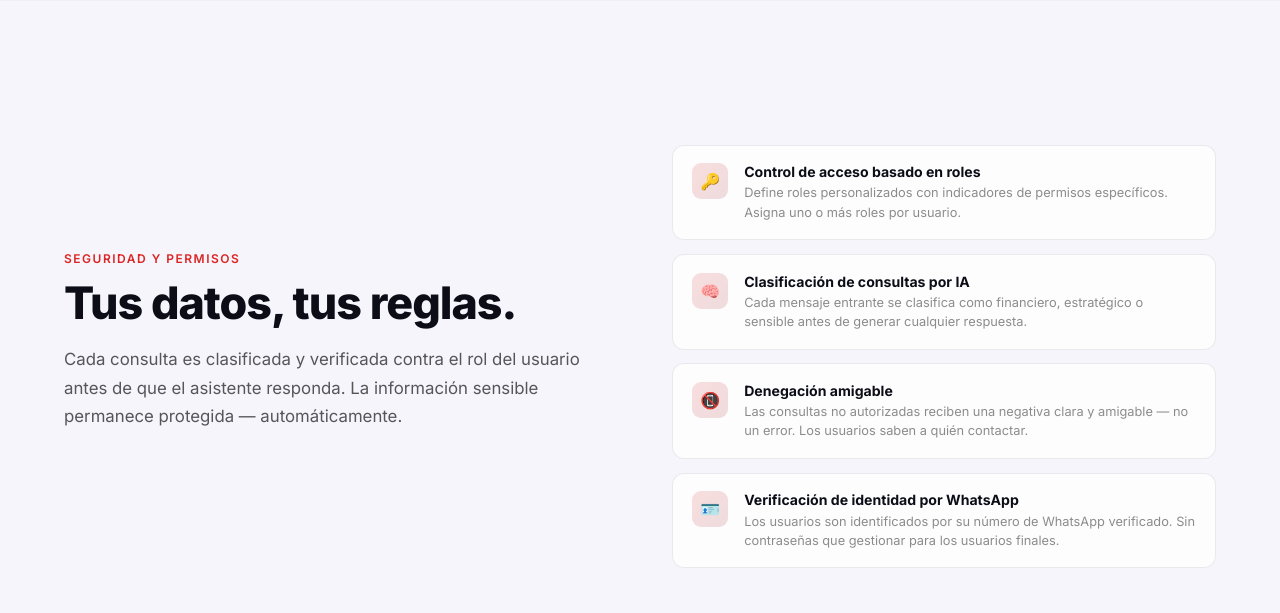
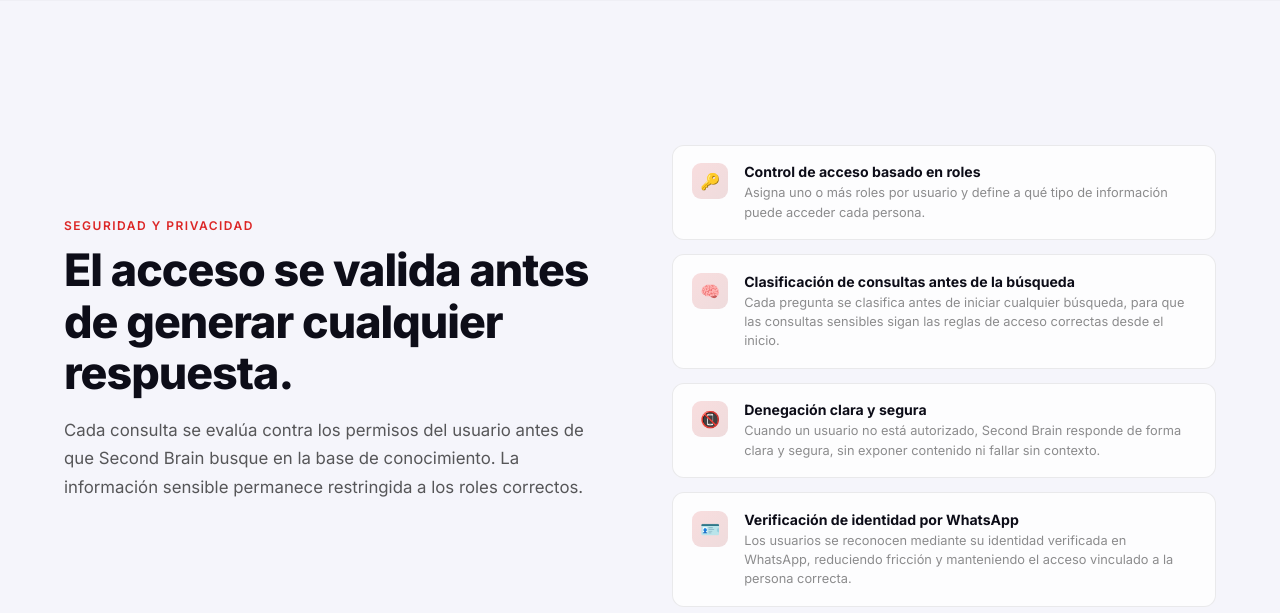
Before and after one commit to HARIOM-JHA01/second-brain-v2, a FastAPI app: page / in a window 1280 px wide. Shown: the part 5887-6500 px from the top of the page. Run offline with FastAPI, Linux system fonts and the light colour scheme; parts of the project's set-up code (start-up, migrations or seed data) failed here and were passed over.

Commit message:
refactor(i18n): standardize security section terminology and phrasing
Update security and privacy section copy with more precise technical
language and consistent capitalization. Feature titles now use proper
capitalization (e.g., Role-Based Access Control) and descriptions
explicitly reference Second Brain while clarifying access control
mechanics. Section label updated from "Security & permissions" to
"Security & Privacy" to better reflect content focus.

```diff
--- a/agente_rolplay/static/i18n.js
+++ b/agente_rolplay/static/i18n.js
@@ -493,22 +493,22 @@
       "lp.uc.8.title": "Equipos de soporte al cliente",
       "lp.uc.8.desc":
         "Da a los agentes acceso rápido a FAQs, políticas de devolución y guías de solución para reducir escalaciones y mejorar tiempos de respuesta.",
-      "lp.sec.label": "Seguridad y permisos",
-      "lp.sec.title": "Tus datos, tus reglas.",
+      "lp.sec.label": "Seguridad y privacidad",
+      "lp.sec.title": "El acceso se valida antes de generar cualquier respuesta.",
       "lp.sec.sub":
-        "Cada consulta es clasificada y verificada contra el rol del usuario antes de que el asistente responda. La información sensible permanece protegida — automáticamente.",
+        "Cada consulta se evalúa contra los permisos del usuario antes de que Second Brain busque en la base de conocimiento. La información sensible permanece restringida a los roles correctos.",
       "lp.sec.1.title": "Control de acceso basado en roles",
       "lp.sec.1.desc":
-        "Define roles personalizados con indicadores de permisos específicos. Asigna uno o más roles por usuario.",
-      "lp.sec.2.title": "Clasificación de consultas por IA",
+        "Asigna uno o más roles por usuario y define a qué tipo de información puede acceder cada persona.",
+      "lp.sec.2.title": "Clasificación de consultas antes de la búsqueda",
       "lp.sec.2.desc":
-        "Cada mensaje entrante se clasifica como financiero, estratégico o sensible antes de generar cualquier respuesta.",
-      "lp.sec.3.title": "Denegación amigable",
+        "Cada pregunta se clasifica antes de iniciar cualquier búsqueda, para que las consultas sensibles sigan las reglas de acceso correctas desde el inicio.",
+      "lp.sec.3.title": "Denegación clara y segura",
       "lp.sec.3.desc":
-        "Las consultas no autorizadas reciben una negativa clara y amigable — no un error. Los usuarios saben a quién contactar.",
+        "Cuando un usuario no está autorizado, Second Brain responde de forma clara y segura, sin exponer contenido ni fallar sin contexto.",
       "lp.sec.4.title": "Verificación de identidad por WhatsApp",
       "lp.sec.4.desc":
-        "Los usuarios son identificados por su número de WhatsApp verificado. Sin contraseñas que gestionar para los usuarios finales.",
+        "Los usuarios se reconocen mediante su identidad verificada en WhatsApp, reduciendo fricción y manteniendo el acceso vinculado a la persona correcta.",
       "lp.nav.privacy": "Seguridad y privacidad",
       "lp.priv.label": "Privacidad de datos",
       "lp.priv.title": "Privacidad por defecto.",
@@ -1207,22 +1207,22 @@
       "lp.uc.8.title": "Customer Support Teams",
       "lp.uc.8.desc":
         "Provide agents with fast access to FAQs, return policies, and troubleshooting guides to reduce escalations and improve response times.",
-      "lp.sec.label": "Security & permissions",
-      "lp.sec.title": "Your data, your rules.",
+      "lp.sec.label": "Security & Privacy",
+      "lp.sec.title": "Access is checked before any answer is returned.",
       "lp.sec.sub":
-        "Every query is classified and checked against the user's role before the assistant answers. Sensitive information stays protected — automatically.",
-      "lp.sec.1.title": "Role-based access control",
+        "Every request is evaluated against user permissions before Second Brain searches your knowledge base. Sensitive information stays restricted to the right roles.",
+      "lp.sec.1.title": "Role-Based Access Control",
       "lp.sec.1.desc":
-        "Define custom roles with specific permission flags. Assign one or more roles per user.",
-      "lp.sec.2.title": "AI query classification",
+        "Assign one or more roles to each user and define what type of information they are allowed to access.",
+      "lp.sec.2.title": "Request Classification Before Retrieval",
       "lp.sec.2.desc":
-        "Each incoming message is classified as financial, strategic, or sensitive before any answer is generated.",
-      "lp.sec.3.title": "Graceful denial",
+        "Each question is classified before any search begins, so sensitive requests follow the right access rules from the start.",
+      "lp.sec.3.title": "Clear Access Denial",
       "lp.sec.3.desc":
-        "Unauthorized queries get a clear, friendly refusal — not an error. Users know to contact the right person.",
-      "lp.sec.4.title": "WhatsApp identity verification",
+        "When a user is not authorized, Second Brain responds clearly and safely instead of exposing content or failing without context.",
+      "lp.sec.4.title": "WhatsApp Identity Verification",
       "lp.sec.4.desc":
-        "Users are matched by their verified WhatsApp number. No passwords to manage for end users.",
+        "Users are recognized through their verified WhatsApp identity, reducing friction while keeping access tied to the right person.",
       "lp.nav.privacy": "Security & Privacy",
       "lp.priv.label": "Data Privacy",
       "lp.priv.title": "Built with privacy by default.",
--- a/agente_rolplay/templates/index.html
+++ b/agente_rolplay/templates/index.html
@@ -2141,55 +2141,55 @@
       <div class="max-w perms-layout">
         <div>
           <div class="section-label" data-i18n="lp.sec.label">
-            Security &amp; permissions
+            Security &amp; Privacy
           </div>
           <h2 class="section-title" data-i18n="lp.sec.title">
-            Your data, your rules.
+            Access is checked before any answer is returned.
           </h2>
           <p class="section-sub" data-i18n="lp.sec.sub">
-            Every query is classified and checked against the user's role before
-            the assistant answers. Sensitive information stays protected —
-            automatically.
+            Every request is evaluated against user permissions before Second
+            Brain searches your knowledge base. Sensitive information stays
+            restricted to the right roles.
           </p>
         </div>
         <div class="perm-list">
           <div class="perm-item">
             <div class="perm-icon">🔑</div>
             <div>
-              <h4 data-i18n="lp.sec.1.title">Role-based access control</h4>
+              <h4 data-i18n="lp.sec.1.title">Role-Based Access Control</h4>
               <p data-i18n="lp.sec.1.desc">
-                Define custom roles with specific permission flags. Assign one
-                or more roles per user.
+                Assign one or more roles to each user and define what type of
+                information they are allowed to access.
               </p>
             </div>
           </div>
           <div class="perm-item">
             <div class="perm-icon">🧠</div>
             <div>
-              <h4 data-i18n="lp.sec.2.title">AI query classification</h4>
+              <h4 data-i18n="lp.sec.2.title">Request Classification Before Retrieval</h4>
               <p data-i18n="lp.sec.2.desc">
-                Each incoming message is classified as financial, strategic, or
-                sensitive before any answer is generated.
+                Each question is classified before any search begins, so
+                sensitive requests follow the right access rules from the start.
               </p>
             </div>
           </div>
           <div class="perm-item">
             <div class="perm-icon">📵</div>
             <div>
-              <h4 data-i18n="lp.sec.3.title">Graceful denial</h4>
+              <h4 data-i18n="lp.sec.3.title">Clear Access Denial</h4>
               <p data-i18n="lp.sec.3.desc">
-                Unauthorized queries get a clear, friendly refusal — not an
-                error. Users know to contact the right person.
+                When a user is not authorized, Second Brain responds clearly and
+                safely instead of exposing content or failing without context.
               </p>
             </div>
           </div>
           <div class="perm-item">
             <div class="perm-icon">🪪</div>
             <div>
-              <h4 data-i18n="lp.sec.4.title">WhatsApp identity verification</h4>
+              <h4 data-i18n="lp.sec.4.title">WhatsApp Identity Verification</h4>
               <p data-i18n="lp.sec.4.desc">
-                Users are matched by their verified WhatsApp number. No
-                passwords to manage for end users.
+                Users are recognized through their verified WhatsApp identity,
+                reducing friction while keeping access tied to the right person.
               </p>
             </div>
           </div>
```
